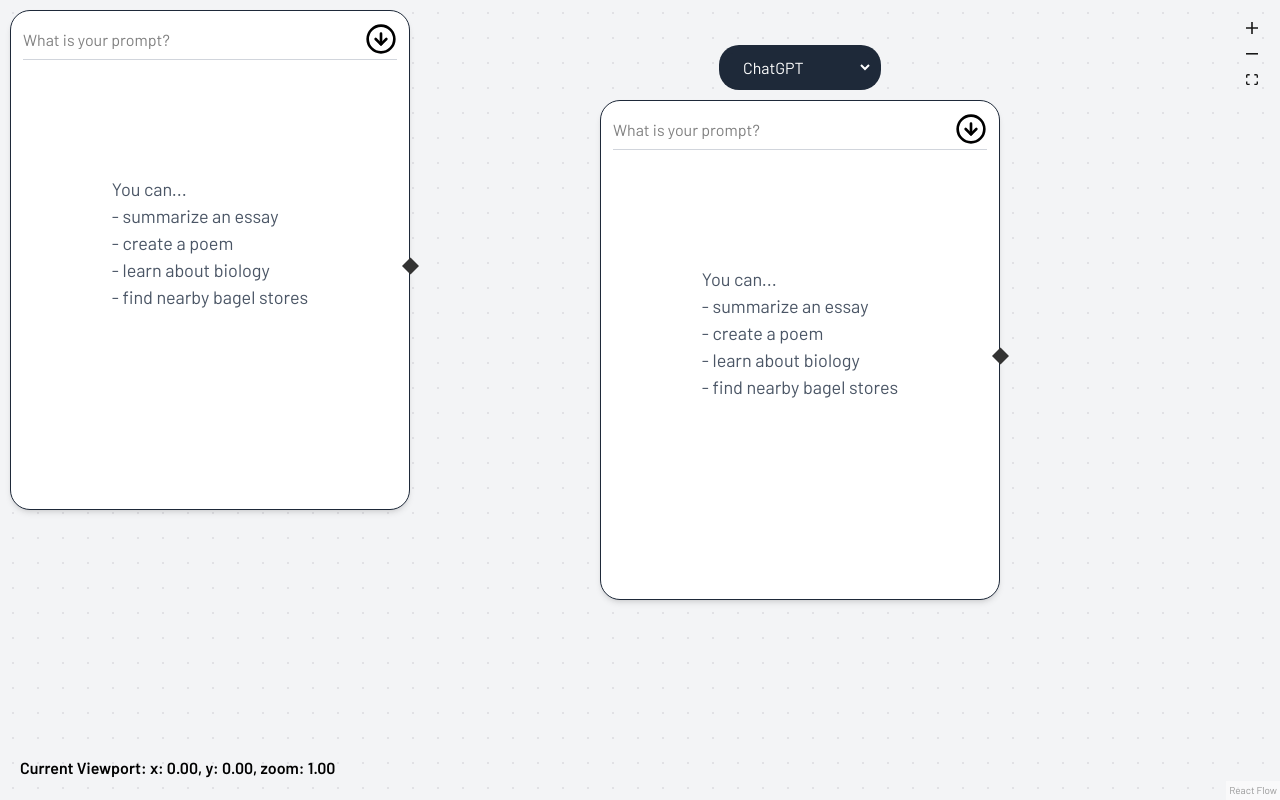
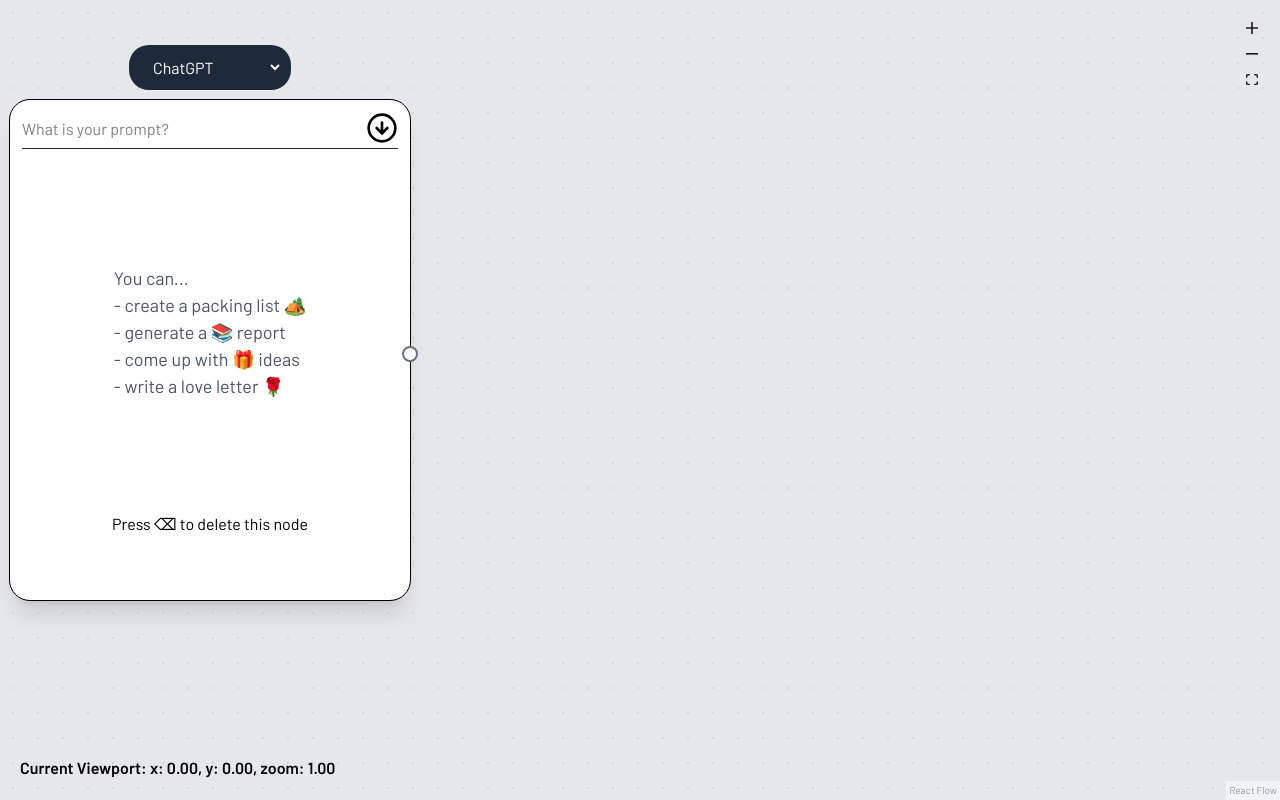
Before and after one commit to Winggo/polylogue, a Next.js app in the folder frontend/: page / in a window 1280 px wide. Built offline with nearby package versions, Linux system fonts and the light colour scheme.

Commit message:
add more ui features

```diff
--- a/frontend/src/app/page.tsx
+++ b/frontend/src/app/page.tsx
@@ -1,66 +1,14 @@
-'use client';
-
-import React, { useMemo, useCallback } from 'react';
+import React from 'react'
 import {
-    ReactFlow,
-    Background,
-    Controls,
     ReactFlowProvider,
-    addEdge,
-    useEdgesState,
-} from '@xyflow/react';
-import '@xyflow/react/dist/base.css';
-
-import LLMNode, { NodeProps } from "../components/LlmNode";
-import ViewportInfo from "../components/ViewportInfo";
+} from '@xyflow/react'
+import Flow from "../components/Flow"
 
 
-const nodeTypes = {
-    llmText: (props: NodeProps) => {
-        return <LLMNode {...props} />
-    },
-};
-
-
-export default function Flow() {
-    const [edges, setEdges, onEdgesChange] = useEdgesState([]);
-
-    const nodes = useMemo(() => [
-        {
-            id: '1',
-            position: { x: 10, y: 10 },
-            type: 'llmText',
-            data: {},
-        },
-        {
-            id: '2',
-            position: { x: 600, y: 100 },
-            type: 'llmText',
-            data: {},
-        },
-    ], []);
-
-      const onConnect = useCallback(
-        (params) => setEdges((eds) => addEdge(params, eds)),
-        [],
-      );
-
+export default function Index() {
     return (
         <ReactFlowProvider>
-            <div className="h-screen w-screen bg-gray-100">
-                <ReactFlow
-                    onConnect={onConnect}
-                    onEdgesChange={onEdgesChange}
-                    defaultNodes={nodes}
-                    defaultEdges={edges}
-                    preventScrolling={false}
-                    nodeTypes={nodeTypes}
-                >
-                    <Background gap={25} />
-                    <Controls position="top-right" showInteractive={false} />
-                    <ViewportInfo />
-                </ReactFlow>
-            </div>
+            <Flow />
         </ReactFlowProvider>
-    );
-};
+    )
+}
--- /dev/null
+++ b/frontend/src/components/Flow.tsx
@@ -0,0 +1,102 @@
+'use client'
+
+import React, { useCallback } from 'react'
+import {
+    ReactFlowProvider,
+    ReactFlow,
+    Background,
+    Controls,
+    addEdge,
+    useEdgesState,
+    useNodesState,
+    useReactFlow,
+} from '@xyflow/react'
+import '@xyflow/react/dist/base.css'
+
+import LLMNode from "./LlmNode"
+import ViewportInfo from './ViewportInfo'
+
+
+const edgeStyles = {
+    stroke: '#1F2937',
+    strokeWidth: 2,
+}
+
+let id = 1
+const getId = () => `${id++}`
+const nodeTypes = {
+    llmText: LLMNode,
+}
+
+const initialNodes = [
+    {
+        id: '0',
+        position: { x: 10, y: 100 },
+        type: 'llmText',
+        data: {},
+        selected: true,
+    },
+]
+
+
+export default function Flow() {
+    const [nodes, setNodes, onNodesChange] = useNodesState(initialNodes)
+    const [edges, setEdges, onEdgesChange] = useEdgesState([])
+    const { screenToFlowPosition } = useReactFlow()
+
+    const onConnect = useCallback(
+        (params) => setEdges((eds) => addEdge(params, eds)),
+        [],
+    )
+
+    const onConnectEnd = useCallback(
+        (event, connectionState) => {
+            if (!connectionState.isValid) {
+                const id = getId()
+                const { clientX, clientY } =
+                    'changedTouches' in event ? event.changedTouches[0] : event
+                const newNode = {
+                    id,
+                    position: screenToFlowPosition({
+                        x: clientX,
+                        y: clientY,
+                    }),
+                    type: 'llmText',
+                    data: {},
+                    origin: [0.0, 0.5],
+                    selected: true,
+                }
+
+                setNodes((nds) => nds.concat(newNode))
+                setEdges((eds) => {
+                    const updatedEds = eds.concat({ id, source: connectionState.fromNode.id, target: id })
+                    return updatedEds
+                })
+            }
+        },
+        [screenToFlowPosition],
+    )
+
+    return (
+        <ReactFlowProvider>
+            <div className="h-screen w-screen bg-gray-200">
+                <ReactFlow
+                    nodes={nodes}
+                    edges={edges}
+                    onNodesChange={onNodesChange}
+                    onEdgesChange={onEdgesChange}
+                    onConnect={onConnect}
+                    onConnectEnd={onConnectEnd}
+                    preventScrolling={false}
+                    nodeTypes={nodeTypes}
+                    defaultEdgeOptions={{ style: edgeStyles}}
+                    connectionLineStyle={edgeStyles}
+                >
+                    <Background gap={25} />
+                    <Controls position="top-right" showInteractive={false} />
+                    <ViewportInfo />
+                </ReactFlow>
+            </div>
+        </ReactFlowProvider>
+    )
+}
--- a/frontend/src/components/LlmNode.tsx
+++ b/frontend/src/components/LlmNode.tsx
@@ -1,36 +1,53 @@
-import { useState } from "react"
-import { Handle, Position, NodeToolbar } from '@xyflow/react';
+import { useState, useRef, useEffect } from "react"
+import { Handle, Position, NodeToolbar } from '@xyflow/react'
 
 import LoadingWheel from "../icons/LoadingWheel"
 
 export type NodeProps = {
-    id: string;
-    selected: boolean;
-};
+    id: string
+    selected: boolean
+}
 
 export default function LLMNode ({ selected, id }: NodeProps) {
+    const inputRef = useRef<HTMLInputElement>(null)
     const [model, setModel] = useState("chatgpt")
     const [prompt, setPrompt] = useState("")
     const [promptResponse , setPromptResponse] = useState("")
-    const [loading, setLoading] = useState(false);
+    const [loading, setLoading] = useState(false)
+
+    useEffect(() => {
+        if (selected && inputRef.current) {
+            inputRef.current.focus()
+        }
+    }, [selected])
 
     const submitPrompt = async () => {
+        const controller = new AbortController()
+        const timeoutId = setTimeout(() => controller.abort(), 5000)
         setLoading(true)
+
+        try {
             const response = await fetch("http://127.0.0.1:5000/api/generate", {
                 method: "POST",
                 headers: {
                     "Content-Type": "application/json",
                 },
-            body: JSON.stringify({ model, prompt })
+                body: JSON.stringify({ model, prompt }),
+                signal: controller.signal,
             })
             const data = await response.json()
-        console.log(data)
             setPromptResponse(data.response)
+        } catch(error) {
+            console.error("Error:", error)
+            setPromptResponse("An error occurred. Please try again.")
+        } finally {
+            clearTimeout(timeoutId)
             setLoading(false)
         }
+    }
 
-    const handleInputChange = (e: React.ChangeEvent<HTMLInputElement>) => setPrompt(e.target.value);
-    const handleModelChange = (e: React.ChangeEvent<HTMLSelectElement>) => setModel(e.target.value);
+    const handleInputChange = (e: React.ChangeEvent<HTMLInputElement>) => setPrompt(e.target.value)
+    const handleModelChange = (e: React.ChangeEvent<HTMLSelectElement>) => setModel(e.target.value)
 
     return (
         <>
@@ -55,20 +72,27 @@ export default function LLMNode ({ selected, id }: NodeProps) {
             </NodeToolbar>
             <Handle
                 id={id}
+                type="target"
+                isConnectable={false}
+                position={Position.Left}
+                className="invisible"
+            />
+            <Handle
+                id={id}
                 type="source"
                 position={Position.Right}
-                className="w-3 h-3 rotate-45 mr-[2px]"
+                className="w-4 h-4 mt-[4px] rounded-lg !bg-white border-gray-500 border-2"
             />
             <div className={`
                 w-[400px]
                 h-[500px]
                 bg-white
                 text-black
-                border
-                border-solid
                 border-gray-800
                 rounded-[20px]
-                shadow-md flex
+                shadow-xl
+                ${selected && "outline shadow-2xl"}
+                flex
                 p-3
                 flex-col
                 cursor-default
@@ -76,43 +100,48 @@ export default function LLMNode ({ selected, id }: NodeProps) {
             `}>
                 <div className="flex justify-between">
                     <input
+                        ref={inputRef}
                         type="text"
                         placeholder="What is your prompt?"
                         value={prompt}
                         onChange={handleInputChange}
                         onKeyDown={(e) => {
                             if (e.key === "Enter") {
-                                submitPrompt();
+                                submitPrompt()
                             }
                         }}
                         className="h-8 mr-1 flex-grow focus:outline-none"
                     />
-                    <svg onClick={(e) => submitPrompt()} xmlns="http://www.w3.org/2000/svg" width="32" height="32" viewBox="0 0 24 24" fill="none" stroke="currentColor" strokeWidth="2" strokeLinecap="round" strokeLinejoin="round" className="lucide lucide-circle-arrow-down rounded-full bg-background-opaque-white stroke-text-dark transition-all hover:stroke-gray-600 duration-300 cursor-pointer rotate-180">
+                    <svg onClick={(e) => submitPrompt()} xmlns="http://www.w3.org/2000/svg" width="32" height="32" viewBox="0 0 24 24" fill="none" stroke="currentColor" strokeWidth="2" strokeLinecap="round" strokeLinejoin="round" className={`lucide lucide-circle-arrow-down rounded-full bg-background-opaque-white stroke-text-dark transition-all hover:stroke-gray-600 duration-300 cursor-pointer rotate-180 ${loading && "stroke-gray-600"}`}>
                         <circle cx="12" cy="12" r="10"></circle>
                         <path d="m16 12-4-4-4 4"></path>
                         <path d="M12 16V8"></path>
                     </svg>
                 </div>
-                <div className="border-t border-gray-300 mt-1 mb-1"></div>
+                <div className={`border-t border-gray-300 mt-1 mb-1 ${selected && "border-gray-800"}`}></div>
                 <div className="overflow-y-auto h-full flex">
                     {loading ? (
                         <LoadingWheel />
                     ) : promptResponse ? promptResponse : (
-                        <div className="my-[100px] mx-auto p-3 text-gray-600 text-[18px]">
+                        <div className="flex flex-col items-center w-full h-full">
+                            <div className="my-[100px] p-3 text-gray-600 text-[18px]">
                                 You can...
                                 <br />
-                            - summarize an essay
+                                - create a packing list 🏕️
                                 <br />
-                            - create a poem
+                                - generate a 📚 report
                                 <br />
-                            - learn about biology
+                                - come up with 🎁 ideas
                                 <br />
-                            - find nearby bagel stores
+                                - write a love letter 🌹
+                            </div>
+                            <div>
+                                Press ⌫ to delete this node
+                            </div>
                         </div>
                     )}
-
                 </div>
             </div>
         </>
-    );
+    )
 }
```
Also changed, not shown: frontend/src/app/layout.tsx (+8 -8 lines), frontend/src/components/ViewportInfo.tsx (+4 -4 lines), 1 other file (tests, documents, lock files or other folders). Lines whose indentation alone changed are shown as unchanged.
